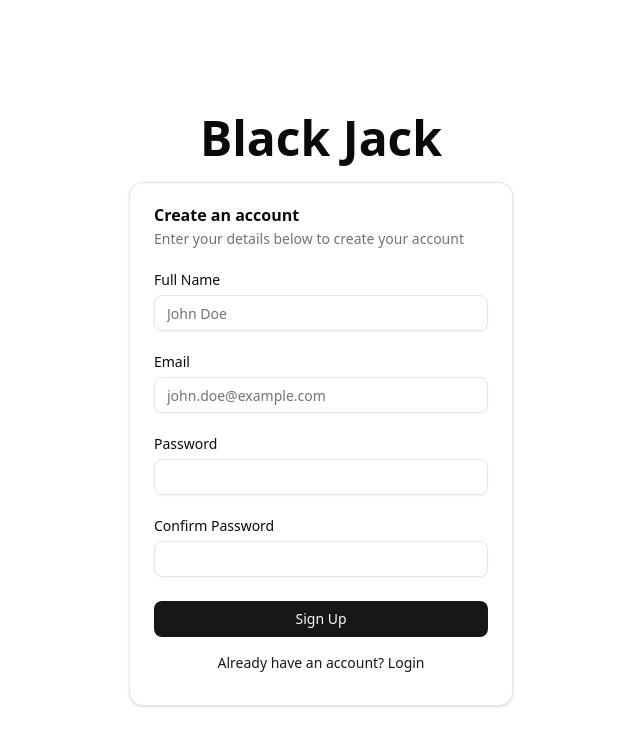
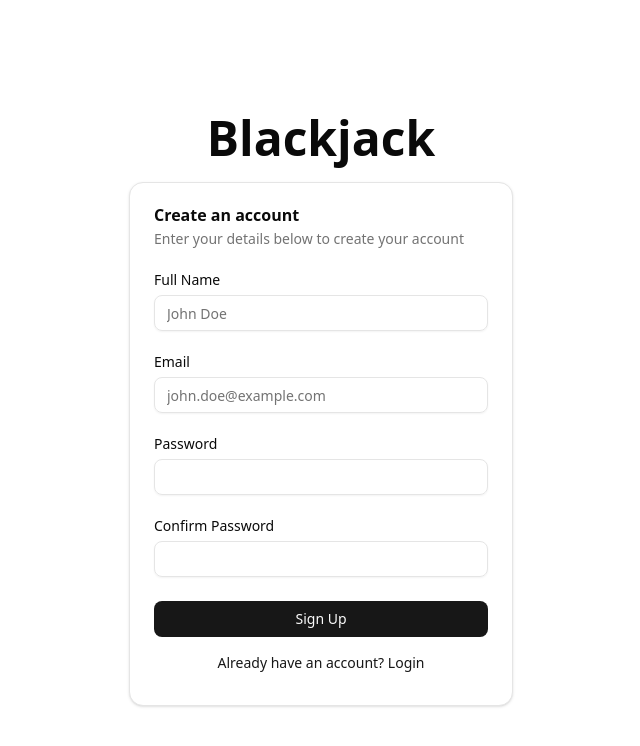
Before and after one commit to syskhill/SteeleHacks, a Next.js app: page /signup in a window 1280 px wide. Shown: the top 746 px of the page, without its empty margins (319-959 px from the left). Built offline with nearby package versions, Linux system fonts and the light colour scheme; what pocketbase would draw is missing.

Commit message:
Login and Sign up functionality work

```diff
--- a/src/app/layout.tsx
+++ b/src/app/layout.tsx
@@ -13,7 +13,7 @@ const geistMono = Geist_Mono({
 });
 
 export const metadata: Metadata = {
-  title: "Back Yard Black Jack",
+  title: "Backyard Blackjack",
   description: "WVU vs Pitt Black Jack Game",
 };
 
--- a/src/app/signup/page.tsx
+++ b/src/app/signup/page.tsx
@@ -43,10 +43,10 @@ const SignUp = () => {
 
         try {
             const data = {
+                username: formData.name,
                 email: formData.email,
                 password: formData.password,
                 passwordConfirm: formData.passwordConfirm,
-                name: formData.name,
             };
 
             await pb.collection('users').create(data);
@@ -54,7 +54,7 @@ const SignUp = () => {
             // Auto login after successful signup
             await pb.collection('users').authWithPassword(formData.email, formData.password);
 
-            router.push('/'); // Redirect to home page
+            router.push('/');
         } catch (error: any) {
             setError(error.message || 'Something went wrong');
         }
@@ -62,7 +62,7 @@ const SignUp = () => {
 
     return (
         <div className="min-h-screen flex items-center justify-center flex-col">
-            <header className='text-5xl m-5 font-semibold'>Black Jack</header>
+            <header className='text-5xl m-5 font-semibold'>Blackjack</header>
             <Card className="w-full max-w-sm">
                 <CardHeader>
                     <CardTitle>Create an account</CardTitle>
```
Also changed, not shown: 1 other file (tests, documents, lock files or other folders).
